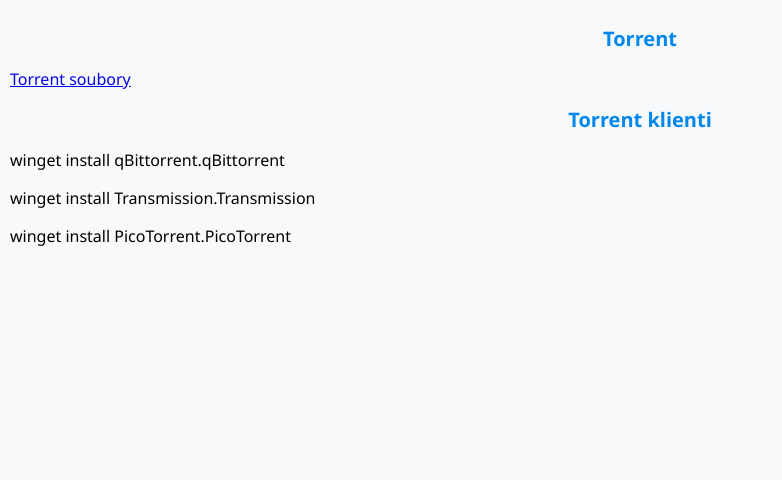
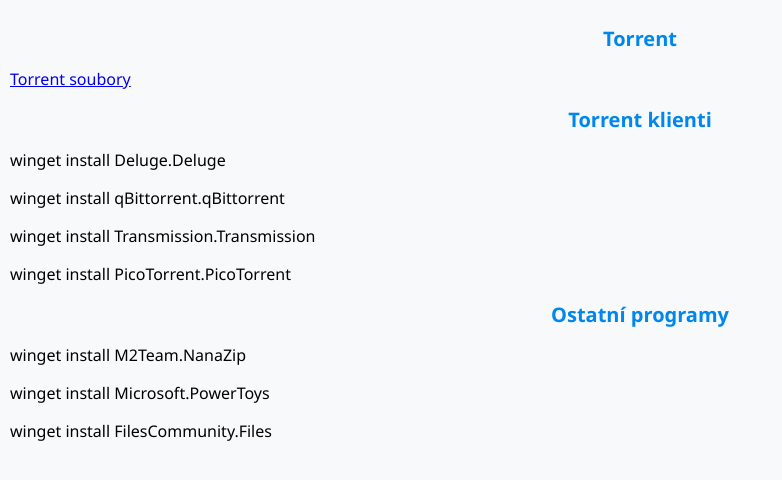
Before and after one commit to bedjan/bedjan.github.io, a Jekyll site: the page built from tv.md, in a window 1280 px wide. Shown: the top 480 px of the page, without its empty margins (0-782 px from the left). Built offline with Jekyll 4.4.1, drawn with Linux system fonts in a browser that asks for light colours; our own code applies the rules of GitHub Pages for plain Markdown files.

Commit message:
Update tv.md

```diff
--- a/tv.md
+++ b/tv.md
@@ -4,8 +4,18 @@
 
 # Torrent klienti
 
+winget install Deluge.Deluge
+
 winget install qBittorrent.qBittorrent
 
 winget install Transmission.Transmission
 
 winget install PicoTorrent.PicoTorrent
+
+# Ostatní programy
+
+winget install M2Team.NanaZip
+
+winget install Microsoft.PowerToys
+
+winget install FilesCommunity.Files
```
